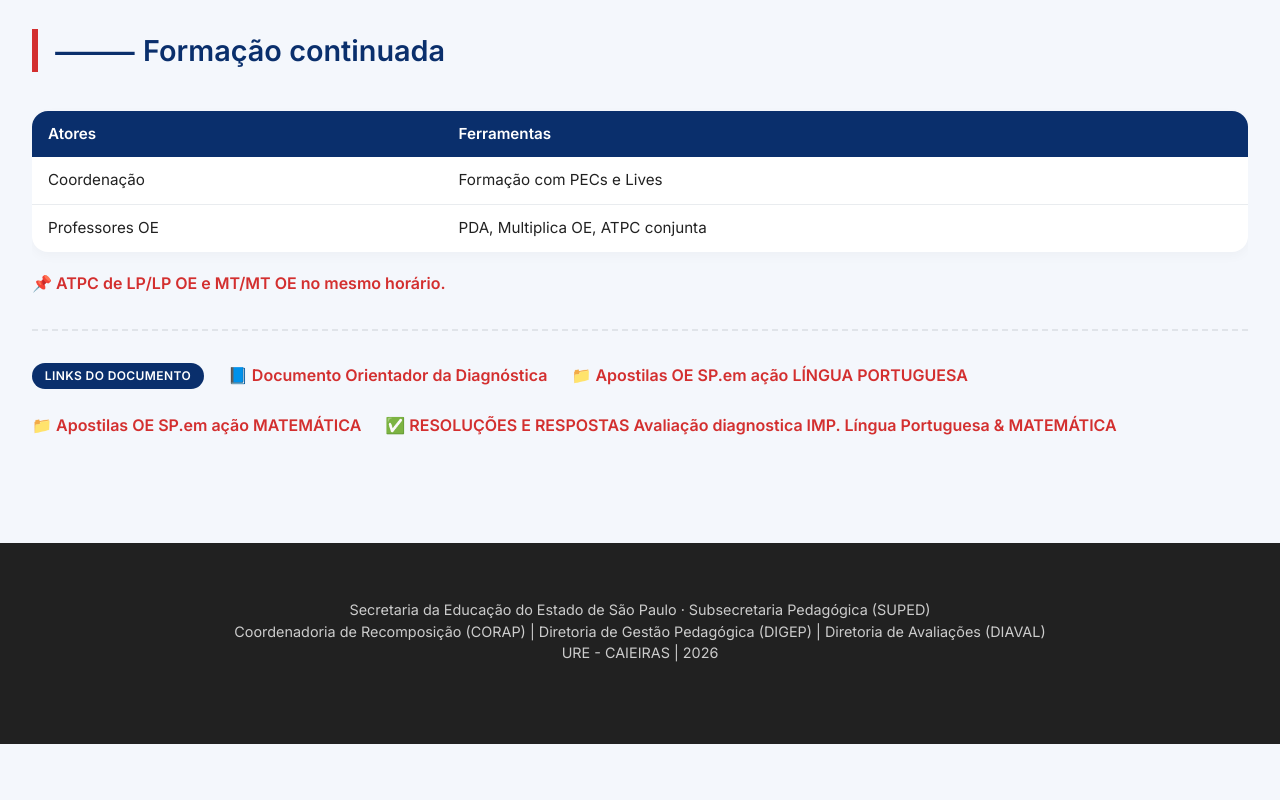
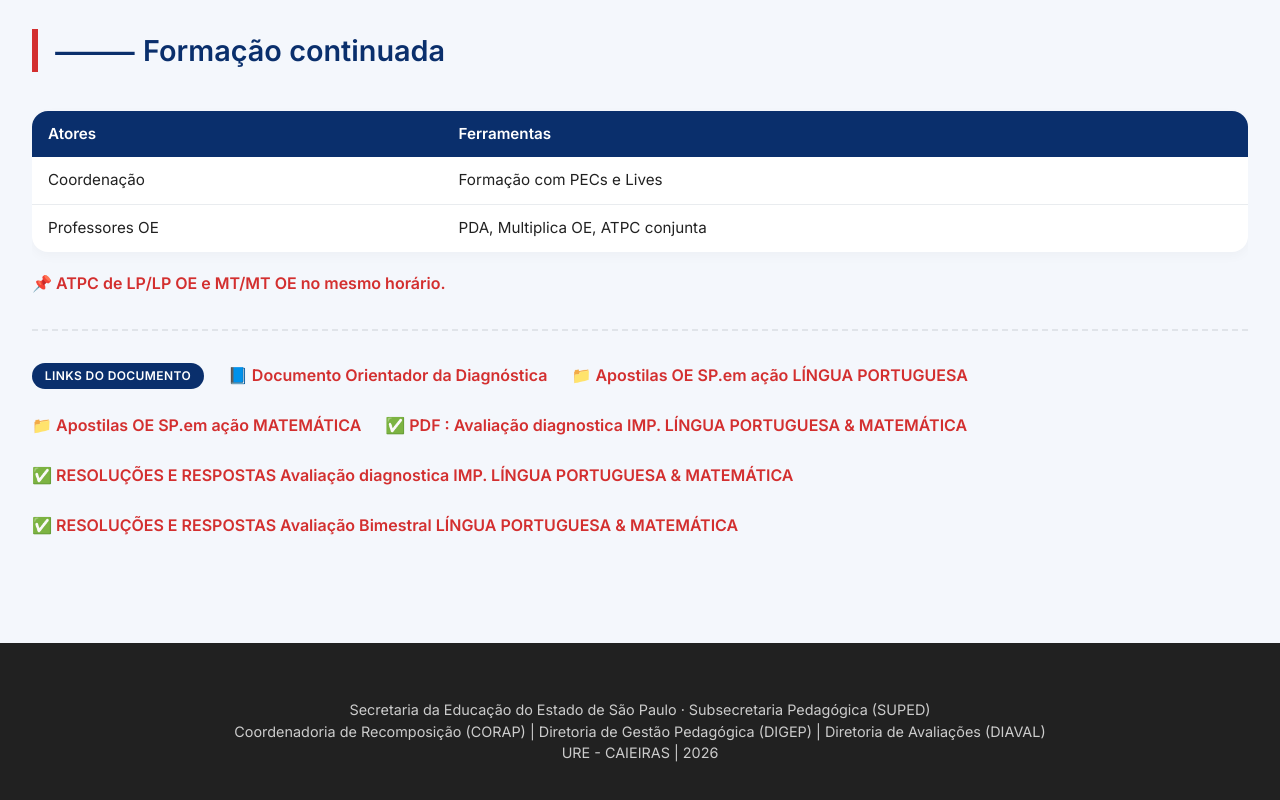
Before and after one commit to PNE-DE-CAI/oe_am_ce_tsp, a plain HTML site: page index.html in a window 1280 px wide. Shown: the part 3342-4142 px from the top of the page. Before the commit the page ends 4086 px from the top, so only its background shows below. Drawn offline with Linux system fonts and the light colour scheme.

Commit message:
Update index.html

```diff
--- a/index.html
+++ b/index.html
@@ -421,7 +421,9 @@
             <a href="https://drive.google.com/file/d/1tqI5fO2kjFD1Bxxj0cUuKS-in_nMG5Yf/view?usp=drive_link" class="link-documento">📘 Documento Orientador da Diagnóstica</a>
             <a href="https://drive.google.com/drive/folders/1v9hgHgO4Egll0kFKCdIY22TlBIf42DE5?usp=drive_link" class="link-documento">📁 Apostilas OE SP.em ação LÍNGUA PORTUGUESA </a>
             <a href="https://drive.google.com/drive/folders/1dpWzr6k6SISqTFnPUhyKdB_vY-UO6DZW?usp=drive_link" class="link-documento">📁 Apostilas OE SP.em ação MATEMÁTICA</a>
-            <a href="https://drive.google.com/drive/folders/1v9hgHgO4Egll0kFKCdIY22TlBIf42DE5?usp=drive_link" class="link-documento">✅ RESOLUÇÕES E RESPOSTAS Avaliação diagnostica IMP. Língua Portuguesa & MATEMÁTICA</a>
+            <a href="https://drive.google.com/drive/folders/168ii4uvOCiKUqBLolo_cuRYMBtGu8YtO?usp=drive_link" class="link-documento">✅ PDF : Avaliação diagnostica IMP. LÍNGUA PORTUGUESA & MATEMÁTICA</a>
+            <a href="https://drive.google.com/drive/folders/168ii4uvOCiKUqBLolo_cuRYMBtGu8YtO?usp=drive_link" class="link-documento">✅ RESOLUÇÕES E RESPOSTAS Avaliação diagnostica IMP. LÍNGUA PORTUGUESA & MATEMÁTICA</a>
+            <a href="https://drive.google.com/drive/folders/1dRsdaWRtzV-ZFGPng_9_oEyT7y0smn_o?usp=drive_link" class="link-documento">✅ RESOLUÇÕES E RESPOSTAS Avaliação Bimestral LÍNGUA PORTUGUESA & MATEMÁTICA</a>
         </div>
     </div>
 
```
